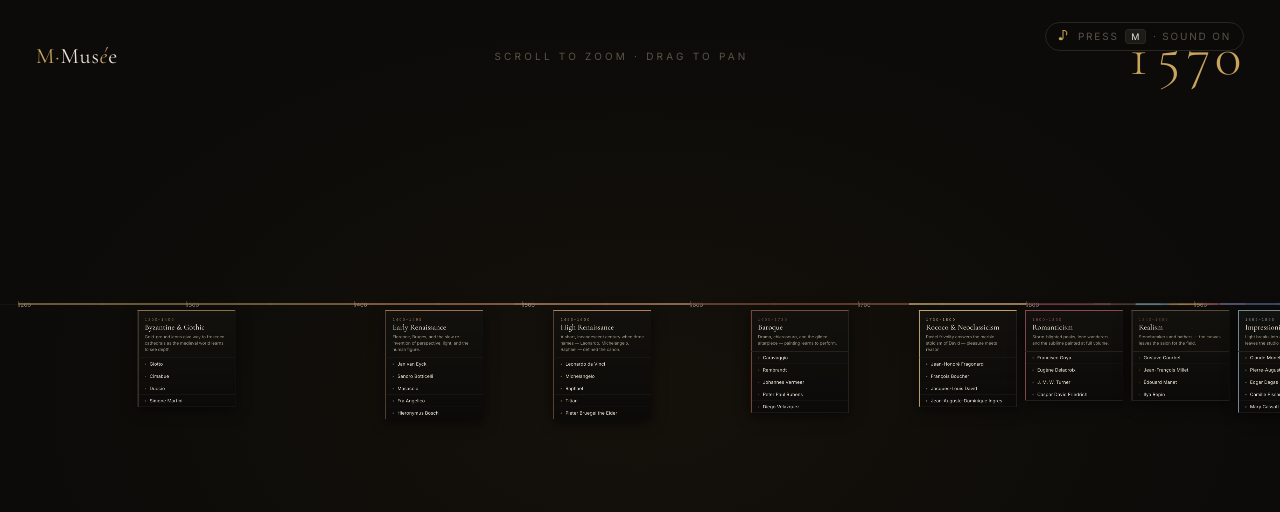
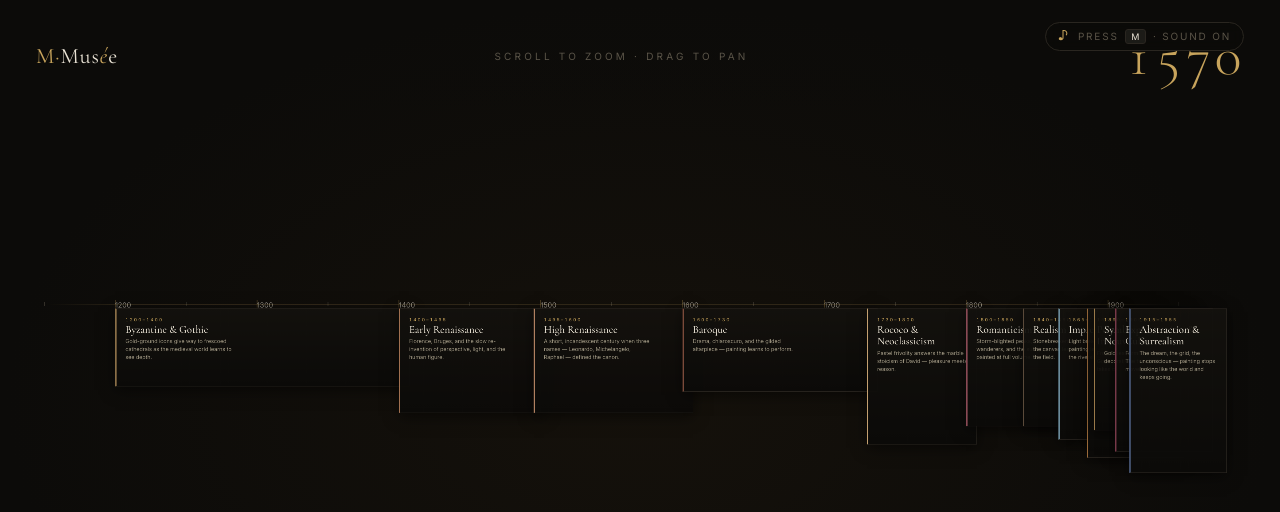
Before and after one commit to mozkandev/art-museum, a website built with Vite: page index.html in a window 1280 px wide. Both pictures are taken after a click on the button "BEGIN". Built offline with nearby package versions, Linux system fonts and the light colour scheme.

Commit message:
revert(timeline): restore the pre-refactor period-card layout
User feedback: the new vertical-stack column layout didn't land.
Reverting src/timeline.js and src/styles.css to commit 995185d
(graceful painting placeholders + end-wall portrait).

```diff
--- a/src/styles.css
+++ b/src/styles.css
@@ -162,47 +162,35 @@ button { font-family: inherit; cursor: pointer; }
 }
 .tl-tick:not(.tl-tick--label) { /* years labeled via textContent */ }
 
-/* ── TIMELINE ─────────────────────────────────────────────────────────────
- * Layout: each period is a fixed-width column anchored on the timeline
- * by its year-centre. The card stacks: head (years + name + blurb) on
- * top, then a vertical list of artists, one per row. A thin coloured
- * "rail" under the card visually links the column to its span on the
- * axis so the user can read the time-weight of each period.
- */
 .tl-card {
   position: absolute;
-  background: linear-gradient(180deg, rgba(20,18,14,0.96) 0%, rgba(12,11,9,0.96) 100%);
+  background: linear-gradient(180deg, rgba(20,18,14,0.95) 0%, rgba(12,11,9,0.95) 100%);
   border: 1px solid var(--line);
-  border-top: 2px solid var(--pc, var(--gold));
-  padding: 18px 20px 16px;
-  display: flex; flex-direction: column; gap: 14px;
+  border-left: 3px solid var(--pc, var(--gold));
+  padding: 18px 20px;
+  display: flex; flex-direction: column; gap: 10px;
   will-change: transform;
-  box-shadow: 0 10px 36px rgba(0,0,0,0.55);
-  /* accent stripe that bleeds down the left side of the card */
-  box-shadow: 0 10px 36px rgba(0,0,0,0.55), inset 2px 0 0 var(--pc, var(--gold));
+  box-shadow: 0 8px 32px rgba(0,0,0,0.5);
 }
-.tl-card__head { display: flex; flex-direction: column; gap: 6px; }
-.tl-card__title-btn {
+.tl-card__head {
   text-align: left;
-  background: none; border: 0; padding: 0; margin: 0;
+  background: none; border: 0; padding: 0;
   color: var(--ink);
   display: flex; flex-direction: column; gap: 4px;
-  cursor: pointer;
-  font: inherit;
 }
-.tl-card__title-btn:hover .tl-card__name { color: var(--pc, var(--gold)); }
+.tl-card__head:hover .tl-card__name { color: var(--pc, var(--gold)); }
 .tl-card__years {
   font-size: 10px; letter-spacing: 0.32em;
   text-transform: uppercase;
-  color: var(--pc, var(--gold));
+  color: var(--gold);
   font-family: var(--sans);
   font-variant-numeric: tabular-nums;
 }
 .tl-card__name {
   font-family: var(--serif);
-  font-size: 22px; font-weight: 500;
+  font-size: 24px; font-weight: 500;
   margin: 0;
-  line-height: 1.12;
+  line-height: 1.1;
   color: var(--ink);
   transition: color 0.3s ease;
 }
@@ -210,59 +198,32 @@ button { font-family: inherit; cursor: pointer; }
   font-size: 12px; line-height: 1.5;
   color: var(--ink-dim);
   margin: 0;
+  max-width: 32ch;
 }
-
-/* Rail — a thin coloured track that runs along the axis, spanning
- * exactly the period's year range. Sits on the world (not the card)
- * so it scales with the timeline's transform and the card can move
- * independently above it. Renders ON TOP of the axis rule, replacing
- * the gold at the period's span with that period's accent colour.
- */
-.tl-rail {
-  position: absolute;
-  top: -2px;          /* axis rule is at top:0 with height:1px */
-  height: 5px;
-  background: var(--pc, var(--gold));
-  opacity: 0.75;
-  pointer-events: none;
-  border-radius: 1px;
-}
-
-.tl-card__artists {
-  display: flex; flex-direction: column; gap: 0;
-  border-top: 1px solid var(--line);
-  margin: 0 -20px -16px;       /* bleed to card edges */
-  padding: 0;
-  opacity: 1;                  /* always visible (no longer gated on zoom) */
+.tl-card__chips {
+  display: flex; flex-wrap: wrap; gap: 6px;
+  margin-top: 4px;
+  opacity: 0;
   transition: opacity 0.4s ease;
 }
-.tl-artist {
-  display: flex; align-items: baseline; gap: 10px;
-  padding: 9px 20px;
-  background: none; border: 0;
+.timeline__world.zoomed .tl-card__chips { opacity: 1; }
+.tl-chip {
+  display: inline-flex; align-items: center; gap: 6px;
+  padding: 4px 10px;
+  background: rgba(0,0,0,0.4);
+  border: 1px solid var(--line);
   color: var(--ink);
-  font-size: 13px; letter-spacing: 0.01em;
+  font-size: 11px; letter-spacing: 0.04em;
   font-family: var(--sans);
-  text-align: left;
-  cursor: pointer;
-  border-bottom: 1px solid rgba(255,255,255,0.04);
-  transition: background 0.18s ease, color 0.18s ease, padding-left 0.18s ease;
+  transition: background 0.2s ease, border-color 0.2s ease, color 0.2s ease;
 }
-.tl-artist:last-child { border-bottom: 0; }
-.tl-artist:hover {
-  background: rgba(255,255,255,0.04);
-  color: var(--pc, var(--gold));
-  padding-left: 24px;
-}
-.tl-artist__num {
-  /* tiny index dot so the list reads as a numbered index, not a wall */
-  width: 4px; height: 4px; border-radius: 50%;
+.tl-chip:hover { background: var(--pc, var(--gold)); color: var(--bg); border-color: var(--pc, var(--gold)); }
+.tl-chip__dot {
+  width: 6px; height: 6px; border-radius: 50%;
   background: var(--pc, var(--gold));
   flex-shrink: 0;
-  opacity: 0.6;
-  position: relative; top: -2px;
 }
-.tl-artist:hover .tl-artist__num { opacity: 1; }
+.tl-chip:hover .tl-chip__dot { background: var(--bg); }
 
 /* ── PLACARD ───────────────────────────────────────────────────────────── */
 .placard-backdrop {
--- a/src/timeline.js
+++ b/src/timeline.js
@@ -5,11 +5,13 @@
 import { gsap } from "gsap";
 import { PERIODS, TIMELINE_MIN_YEAR, TIMELINE_MAX_YEAR } from "./data/periods.js";
 
-const PX_PER_YEAR = 4.8;     // wider spacing so fixed-width cards don't collide
-const CARD_W = 280;          // fixed column width — uniform grid of stacks
+const PX_PER_YEAR = 3.2;
+const CARD_MIN = 220;
+const CARD_PAD = 24;
 const TICK_EVERY = 50;
 const TICK_LABEL_EVERY = 100;
 const AXIS_Y = 0; // logical y of the axis in the world
+const CARD_H = 168;
 const REVEAL_SCALE = 0.8;
 const CLICK_THRESHOLD = 6;
 
@@ -36,11 +38,6 @@ export class Timeline {
   _build() {
     this.world.innerHTML = "";
 
-    // Rails (the period-coloured tracks along the axis) sit on the
-    // world directly, NOT inside their card — that way they don't move
-    // with the card and the visual link to the axis is exact.
-    this.rails = [];
-
     // Axis
     this.axisEl = document.createElement("div");
     this.axisEl.className = "tl-axis";
@@ -66,33 +63,12 @@ export class Timeline {
     rule.className = "tl-axis__rule";
     this.axisEl.appendChild(rule);
 
-    // Period columns — laid out left-to-right with no overlap. Each
-    // card's left edge is max(year-centre - card_w/2, prev_card_right
-    // + gap). That pushes closely-spaced periods to the right of their
-    // year-centre so they never collide.
+    // Period cards
     this.cards = [];
-    let nextLeft = -Infinity;
-    const COL_GAP = 24;
     PERIODS.forEach((p, i) => {
-      // Rail spans the actual year range (true width, no overlap fix)
-      const railX = yearToX(p.start);
-      const railW = (p.end - p.start) * PX_PER_YEAR;
-      const rail = document.createElement("div");
-      rail.className = "tl-rail";
-      rail.style.setProperty("--pc", p.color);
-      rail.style.left = `${railX}px`;
-      rail.style.width = `${railW}px`;
-      this.world.appendChild(rail);
-      this.rails.push(rail);
-
-      // Card: anchor to year-centre, then push right to avoid overlap
-      const cx = yearToX((p.start + p.end) / 2);
-      const idealLeft = cx - CARD_W / 2;
-      const left = Math.max(idealLeft, nextLeft);
-      const card = this._buildCard(p, i, left);
+      const card = this._buildCard(p, i);
       this.world.appendChild(card);
-      this.cards.push({ el: card, period: p, left, side: i % 2 === 0 ? -1 : 1 });
-      nextLeft = left + CARD_W + COL_GAP;
+      this.cards.push({ el: card, period: p, side: i % 2 === 0 ? -1 : 1 });
     });
 
     // resize observer for re-fitting
@@ -100,35 +76,36 @@ export class Timeline {
     this._ro.observe(this.viewport);
   }
 
-  _buildCard(p, i, left) {
-    // Each period is a fixed-width column. We position the column by
-    // its year-centre but clamp it against the previous card's right
-    // edge to prevent overlap (see _build's lay-out pass).
-    const w = CARD_W;
-    const y = 18; // 18px gap below the axis
+  _buildCard(p, i) {
+    const w = Math.max(CARD_MIN, (p.end - p.start) * PX_PER_YEAR + CARD_PAD);
+    const x = yearToX(p.start);
+    const side = i % 2 === 0 ? -1 : 1;
+    // Always anchor cards BELOW the axis (positive Y in world space, so
+    // they sit in the lower half of the viewport). Cards used to be split
+    // above/below which made the upper half look empty and crowded the top.
+    // 10px breathing room between the axis line and the card top.
+    const y = 10;
 
     const card = document.createElement("article");
     card.className = "tl-card";
     card.style.setProperty("--pc", p.color);
     card.style.width = `${w}px`;
-    card.style.transform = `translate(${left}px, ${y}px)`;
+    card.style.transform = `translate(${x}px, ${y}px)`;
     card.dataset.periodId = p.id;
 
     card.innerHTML = `
-      <div class="tl-card__head">
-        <button class="tl-card__title-btn" data-period="${p.id}" type="button">
-          <div class="tl-card__years">${p.start}–${p.end}</div>
-          <h3 class="tl-card__name">${escapeHtml(p.name)}</h3>
-        </button>
-        <p class="tl-card__blurb">${escapeHtml(p.blurb)}</p>
-      </div>
-      <div class="tl-card__artists">
+      <button class="tl-card__head" data-period="${p.id}" type="button">
+        <div class="tl-card__years">${p.start}–${p.end}</div>
+        <h3 class="tl-card__name">${p.name}</h3>
+        <p class="tl-card__blurb">${p.blurb}</p>
+      </button>
+      <div class="tl-card__chips">
         ${p.artists
           .map(
             (a) => `
-          <button class="tl-artist" data-artist="${escapeAttr(a)}" data-period="${p.id}" type="button">
-            <span class="tl-artist__num" aria-hidden="true"></span>
-            <span class="tl-artist__name">${escapeHtml(a)}</span>
+          <button class="tl-chip" data-artist="${escapeAttr(a)}" data-period="${p.id}" type="button">
+            <span class="tl-chip__dot" aria-hidden="true"></span>
+            <span class="tl-chip__name">${escapeHtml(a)}</span>
           </button>`,
           )
           .join("")}
@@ -196,7 +173,7 @@ export class Timeline {
     // Click delegation: artist chip → openPlacard
     this.world.addEventListener("click", (e) => {
       if (moved > CLICK_THRESHOLD) return; // it was a drag
-      const chip = e.target.closest(".tl-artist");
+      const chip = e.target.closest(".tl-chip");
       if (chip) {
         e.stopPropagation();
         const name = chip.dataset.artist;
@@ -205,7 +182,7 @@ export class Timeline {
         this.onArtistClick?.(name, period);
         return;
       }
-      const head = e.target.closest(".tl-card__title-btn");
+      const head = e.target.closest(".tl-card__head");
       if (head) {
         const periodId = head.dataset.period;
         const period = PERIODS.find((p) => p.id === periodId);
@@ -294,14 +271,11 @@ export class Timeline {
 
   zoomToPeriod(period) {
     const w = this.viewport.clientWidth;
-    // Use the actual laid-out card position (which respects the
-    // no-overlap clamp) rather than a recomputed centre. Falls back
-    // to year-centre if the card isn't found.
-    const card = this.cards.find((c) => c.period.id === period.id);
-    const cardLeft = card ? card.left : yearToX((period.start + period.end) / 2) - CARD_W / 2;
-    const s = clamp(w / (w + 100), 0.6, 1.2);
+    const cx = yearToX((period.start + period.end) / 2) * 1.2 + (period.end - period.start) * 0; // year center
+    const cw = (period.end - period.start) * PX_PER_YEAR;
+    const s = clamp(Math.min((w * 0.6) / cw, 3), 0.6, 3);
     this.target.s = s;
-    this.target.x = w / 2 - (cardLeft + CARD_W / 2) * s;
+    this.target.x = w / 2 - cx * s;
     this.target.y = -this.viewportH() / 2;
   }
 }
```
